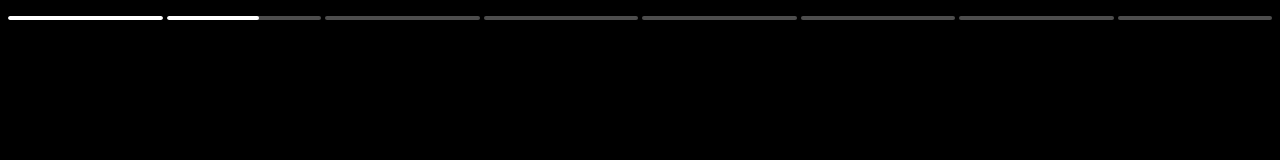
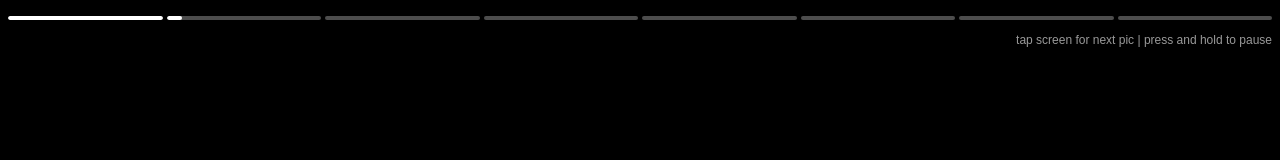
Before and after one commit to marley/marley-alford-personal-website, a Next.js app: page /story in a window 1280 px wide. Shown: the top 160 px of the page. Built offline with nearby package versions, Linux system fonts and the light colour scheme.

Commit message:
Add helper string

```diff
--- a/app/story/page.tsx
+++ b/app/story/page.tsx
@@ -173,6 +173,15 @@ export default function Story() {
         ))}
       </div>
 
+      {/* Helper text */}
+      {!isFinished && (
+        <div className="absolute top-8 right-2 z-20">
+          <p className="text-white/60 text-xs font-medium drop-shadow-md">
+            tap screen for next pic | press and hold to pause
+          </p>
+        </div>
+      )}
+
       {/* Current image */}
       <div className="absolute inset-0 flex items-center justify-center">
         <img
```
